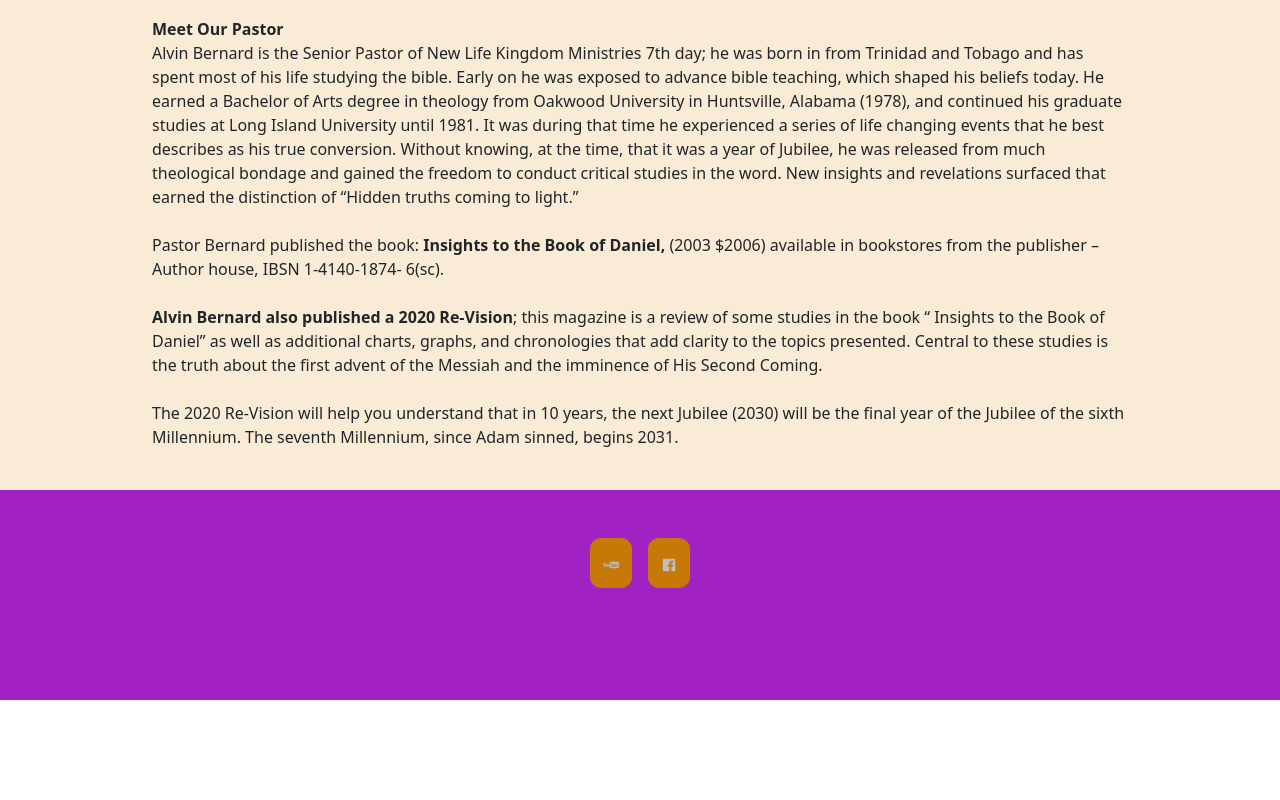
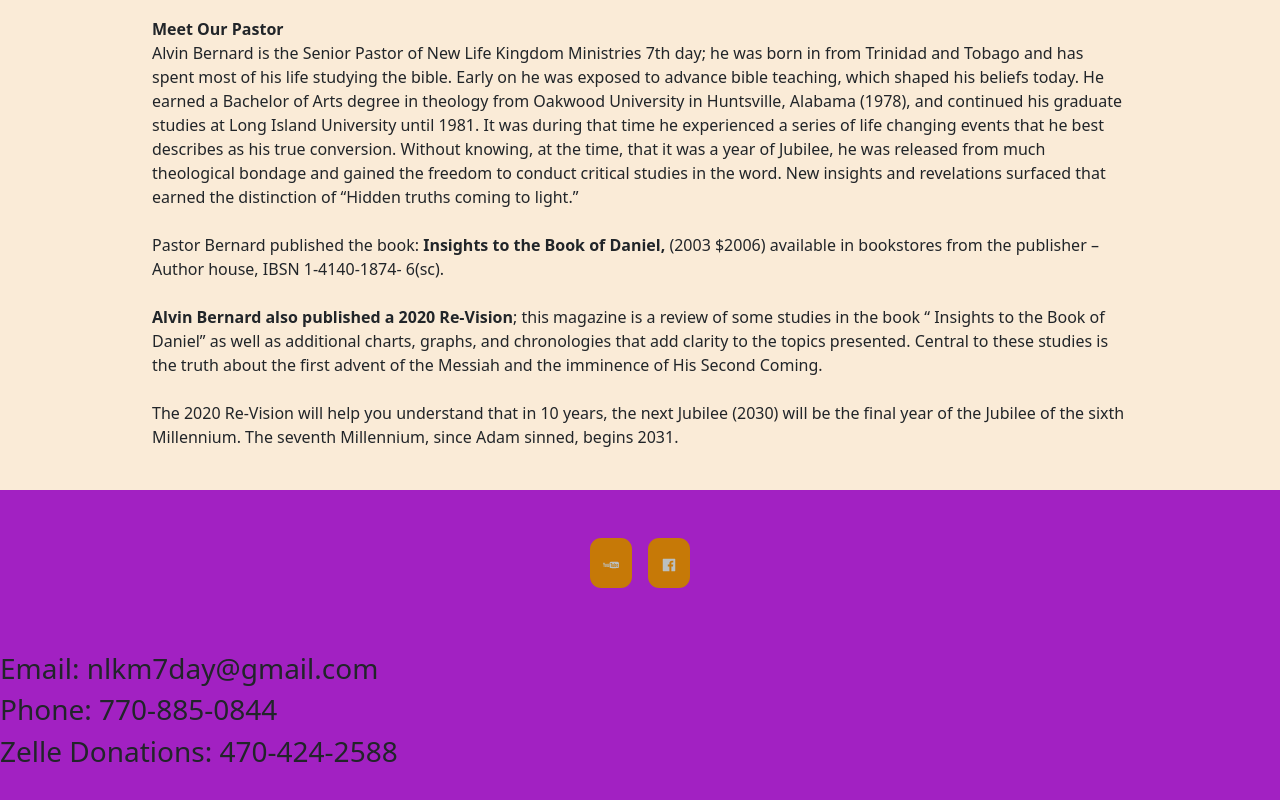
Before and after one commit to Thatucheshow/New-Life-Kingdom, a React (Create React App) app in the folder newlifekingdom/: page / in a window 1280 px wide. Shown: the part 1311-2111 px from the top of the page. Before the commit the page ends 2011 px from the top, so only its background shows below. Built offline with nearby package versions, Linux system fonts and the light colour scheme.

Commit message:
add contacts

```diff
--- a/newlifekingdom/src/components/contact/contact.jsx
+++ b/newlifekingdom/src/components/contact/contact.jsx
@@ -10,6 +10,11 @@ const Contact = () => {
         <a href="https://www.facebook.com/New-Life-Kingdom-Ministries-7th-Day-
 110400010462723" target="_blank"><AiFillFacebook/></a>
       </div>
+      <div>
+        <h3>Email: nlkm7day@gmail.com</h3>
+        <h3>Phone: 770-885-0844</h3>
+        <h3>Zelle Donations: 470-424-2588</h3>
+      </div>
     </div>
   )
 }
```
